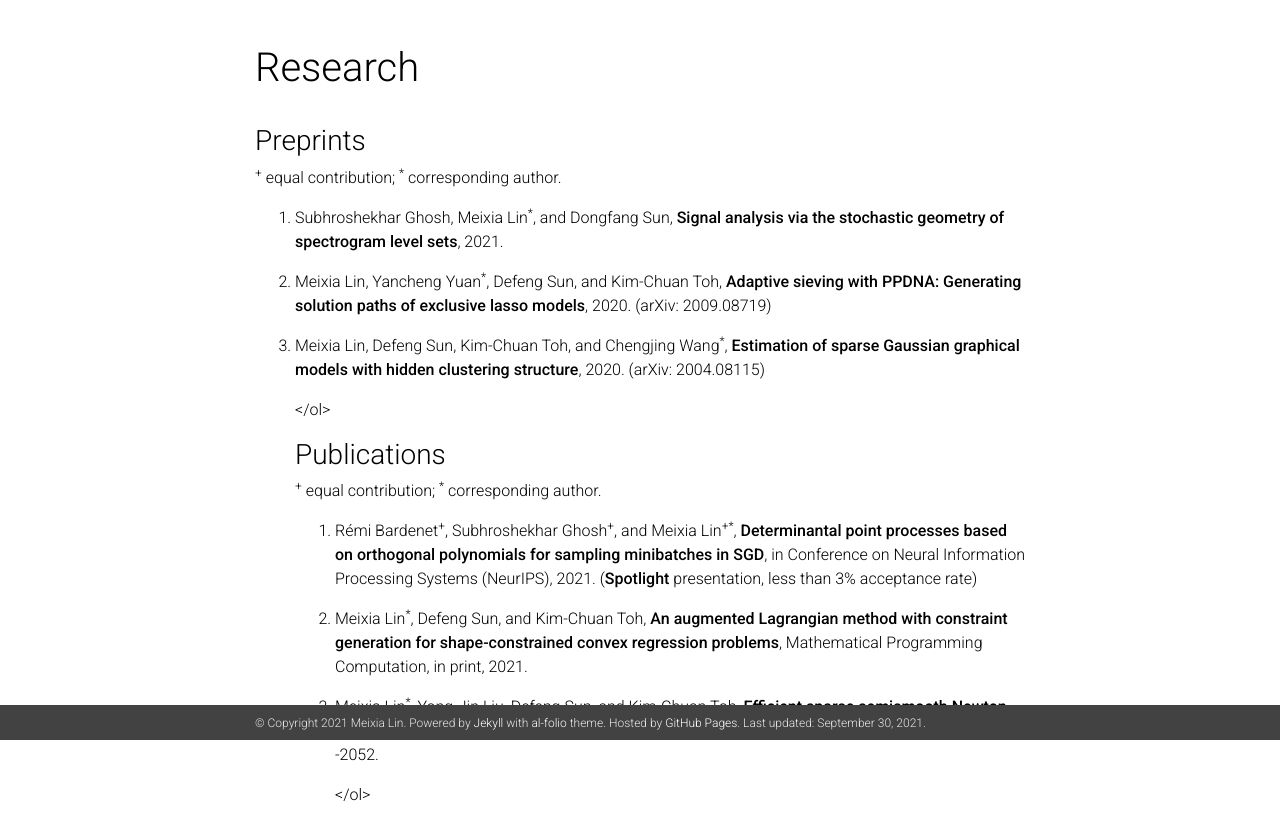
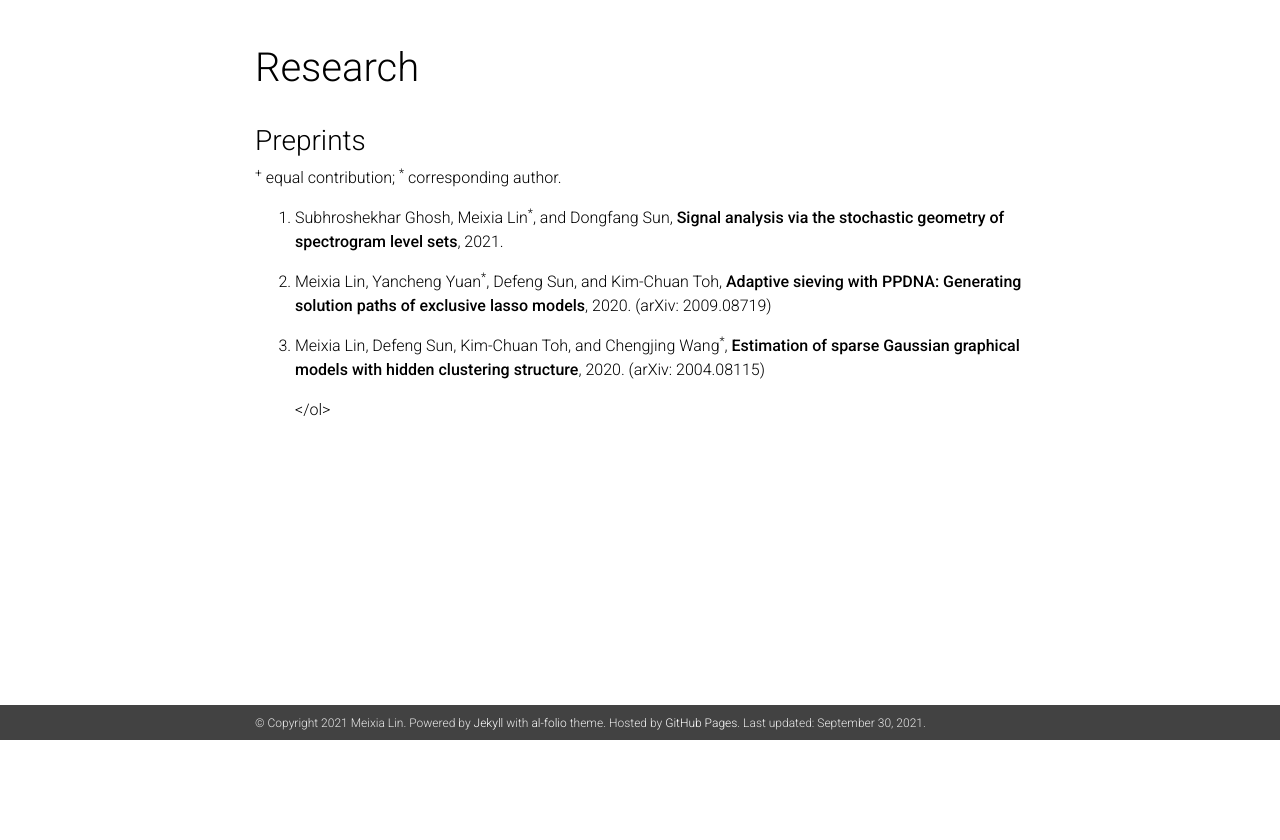
Before and after one commit to linmeixia/linmeixia.github.io, a Jekyll site: the page built from _pages/publications.md, in a window 1280 px wide, cut to the strip 160-1053 px from the top of the page. Shown: the top 840 px of the strip. Built offline with Jekyll 4.4.1, drawn with Linux system fonts in a browser that asks for light colours; nearby versions of some CDN libraries; comment, search, counter and statistics services are not loaded; a style sheet for code colours, icons or effects is not loaded; after the commit the page ends 900 px from its top, so only the background shows below that.

Commit message:
Update publications.md

```diff
--- a/_pages/publications.md
+++ b/_pages/publications.md
@@ -15,18 +15,3 @@ nav: true
 <li><p>Meixia Lin, Yancheng Yuan<sup>*</sup>, Defeng Sun, and Kim-Chuan Toh, <strong>Adaptive sieving with PPDNA: Generating solution paths of exclusive lasso models</strong>, 2020. (arXiv: 2009.08719)</p></li>
 <li><p>Meixia Lin, Defeng Sun, Kim-Chuan Toh, and Chengjing Wang<sup>*</sup>, <strong>Estimation of sparse Gaussian graphical models with hidden clustering structure</strong>, 2020. (arXiv: 2004.08115)</p></li>
 </ol>
-
-<p></p>
-
-<h3>Publications</h3>
-
-<p><sup>+</sup> equal contribution; <sup>*</sup> corresponding author.<p>
-
-<ol>
-<li><p>Rémi Bardenet<sup>+</sup>, Subhroshekhar Ghosh<sup>+</sup>, and Meixia Lin<sup>+*</sup>, <strong>Determinantal point processes based on orthogonal polynomials for sampling minibatches in SGD</strong>, in Conference on Neural Information Processing Systems (NeurIPS), 2021. (<strong>Spotlight</strong> presentation, less than 3% acceptance rate)</p>
-
-<li><p>Meixia Lin<sup>*</sup>, Defeng Sun, and Kim-Chuan Toh, <strong>An augmented Lagrangian method with constraint generation for shape-constrained convex regression problems</strong>, Mathematical Programming Computation, in print, 2021.</p></li>
-
-<li><p>Meixia Lin<sup>*</sup>, Yong-Jin Liu, Defeng Sun, and Kim-Chuan Toh, <strong>Efficient sparse semismooth Newton methods for the clustered lasso problem</strong>, SIAM Journal on Optimization, 29 (2019), pp. 2026--2052.</p></li>
-
-</ol>
```
